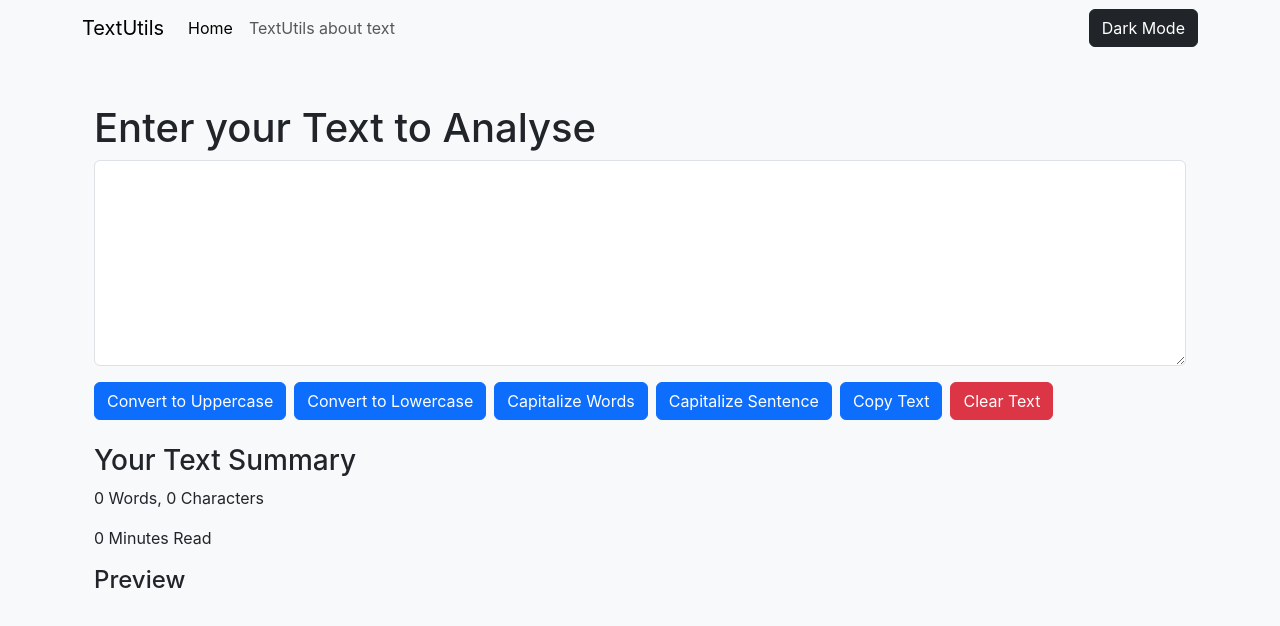
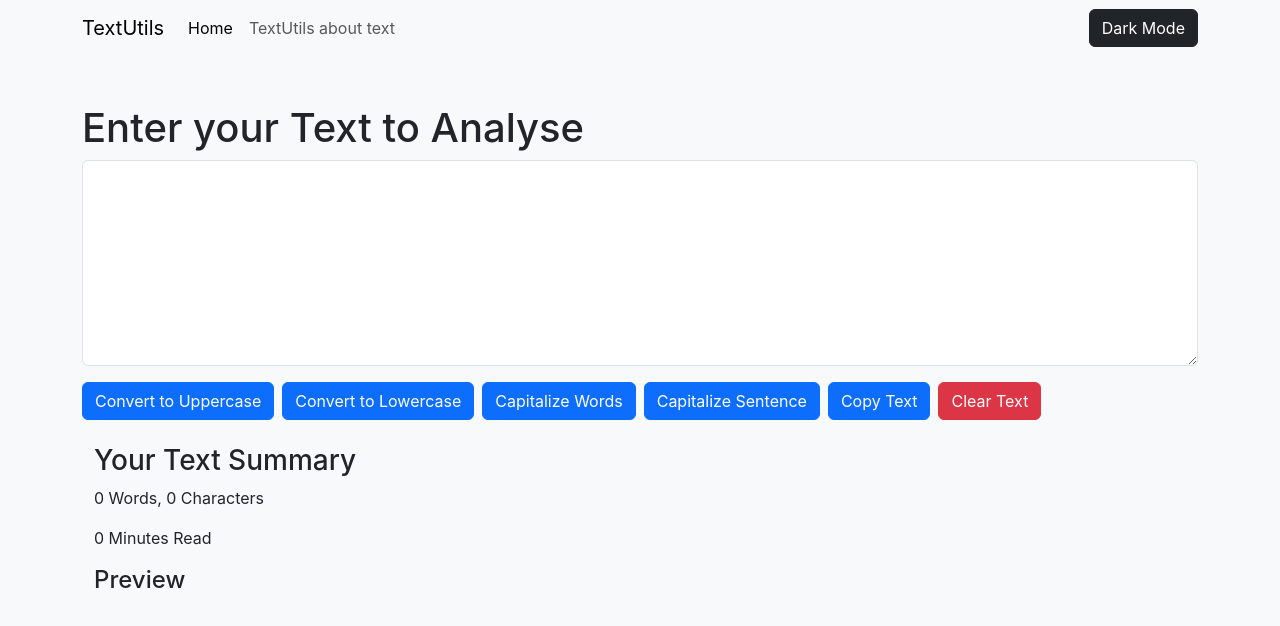
Before and after one commit to NileshJaswal/TextUtils, a React (Create React App) app: page / in a window 1280 px wide. Shown: the top 626 px of the page. Built offline with nearby package versions, Linux system fonts and the light colour scheme.

Commit message:
Some alert updates

```diff
--- a/src/App.js
+++ b/src/App.js
@@ -15,6 +15,9 @@ const App = () => {
       msg: message,
       type: type
     })
+    setTimeout(() => {
+      setAlert(null)
+    }, 2000);
   }
 
   const toggleStyle = () => {
@@ -22,13 +25,13 @@ const App = () => {
     if (darkMode === "dark") {
       setdarkMode("light");
       setButtonText("Dark Mode");
-      showAlert('Dark Mode Disabled!', "success");
+      showAlert('Dark mode has been Disabled!', "success");
     }
 
     else if (darkMode === "light") {
       setdarkMode("dark");
       setButtonText("Light Mode");
-      showAlert('Dark Mode Enabled!', "success");
+      showAlert('Dark mode has been Enabled!', "success");
     }
 
   };
--- a/src/components/Alert.js
+++ b/src/components/Alert.js
@@ -1,10 +1,13 @@
 import React from "react";
 
 function Alert(props) {
+  const capitalize = (word) => {
+    const lower = word.toLowerCase();
+    return lower.charAt(0).toUpperCase() + lower.slice(1);
+  }
   return (
     props.alert && <div class={`alert alert-${props.alert.type} alert-dismissible fade show`} role="alert">
-      {props.alert.msg}
-      <button type="button" class="btn-close" data-bs-dismiss="alert" aria-label="Close"></button>
+      <strong>{capitalize(props.alert.type)+':'}</strong> {props.alert.msg}
     </div>
   );
 }
--- a/src/components/Textform.js
+++ b/src/components/Textform.js
@@ -67,7 +67,7 @@ export default function Textform(props) {
 
   return (
     <>
-      <div className="container mt-5">
+      <div className="container p-0 mt-5">
         <h1 className="">{props.heading}</h1>
         <div className="mb-3">
           <textarea
```
